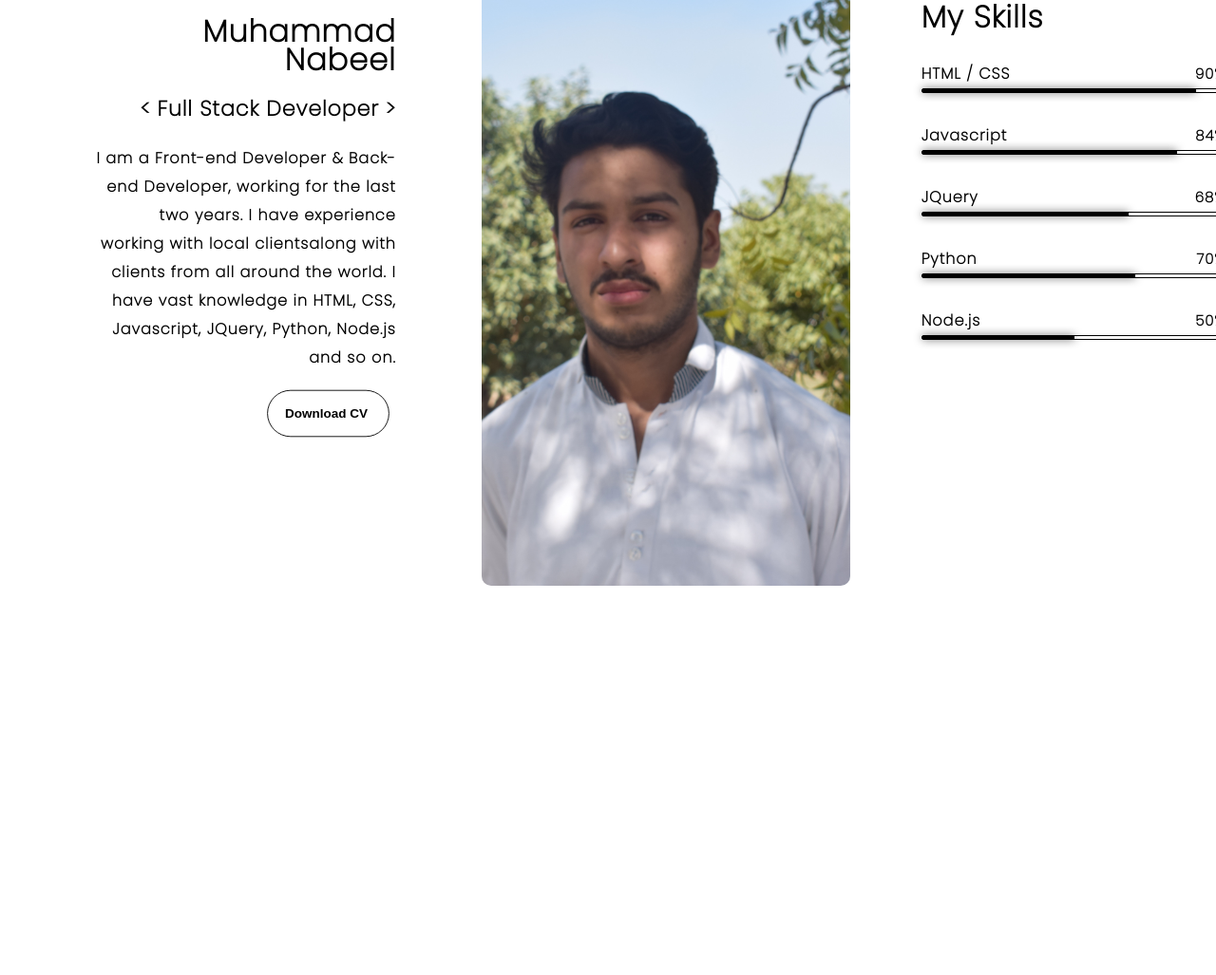
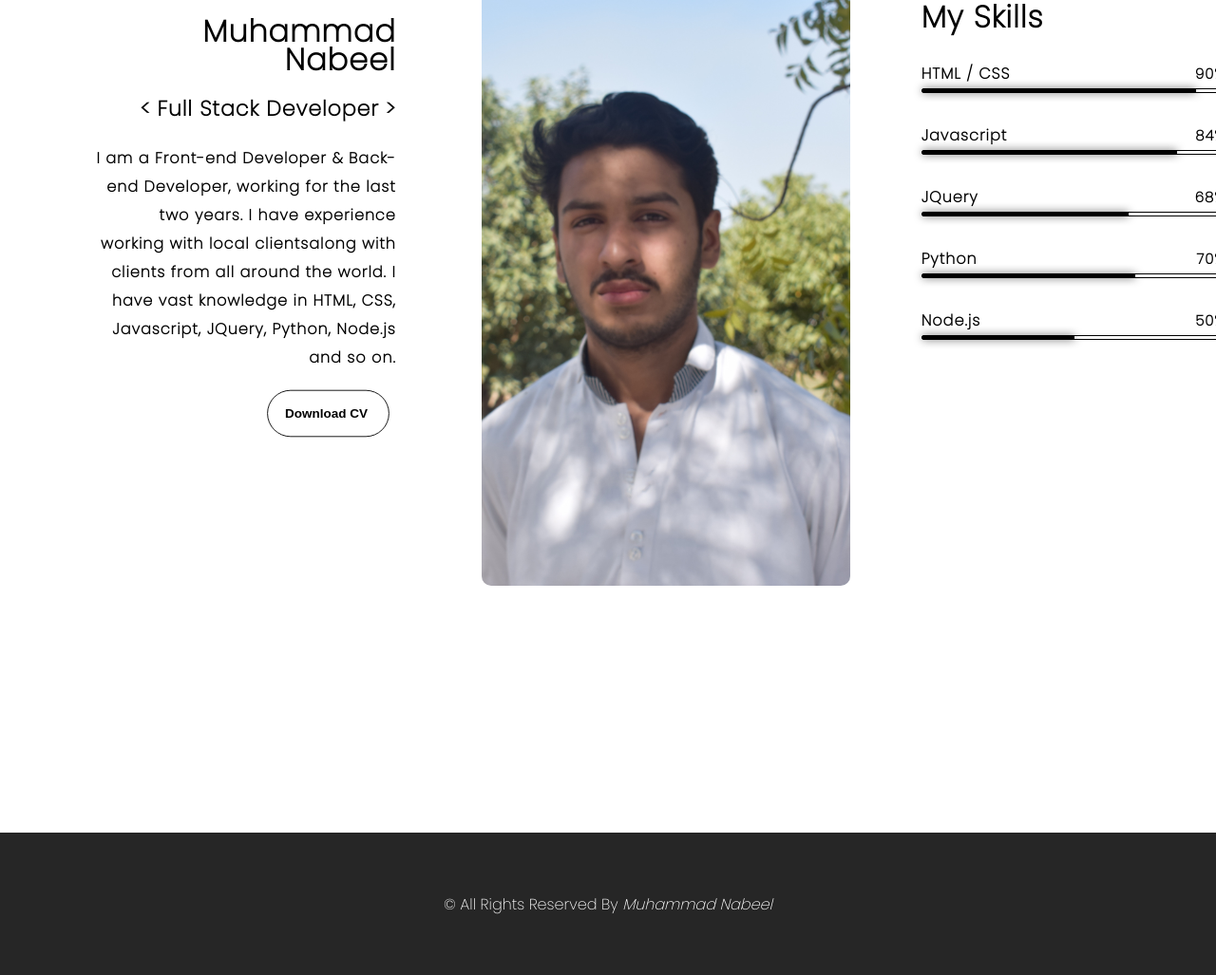
Before and after one commit to badboy-seventeen/responsive-portfolio, a plain HTML site: page index.html in a window 1280 px wide. Shown: the part 923-1950 px from the top of the page at 95% size. Before the commit the page ends 1800 px from the top, so only its background shows below. Drawn offline with nearby package versions, Linux system fonts and the light colour scheme.

Commit message:
Footer Added

```diff
--- a/index.html
+++ b/index.html
@@ -78,6 +78,9 @@
             </div>
         </div>
     </div>
+    <footer>
+        <div>&copy; All Rights Reserved By <a href="#">Muhammad Nabeel</a></div>
+    </footer>
 
     <!-- <script src="node_modules\particles.js\particles.js"></script> -->
     <script src="https://code.jquery.com/jquery-3.3.1.min.js" integrity="sha256-FgpCb/KJQlLNfOu91ta32o/NMZxltwRo8QtmkMRdAu8="
--- a/master.css
+++ b/master.css
@@ -75,3 +75,24 @@ body {
     color: #000;
     font-weight: bold;
 }
+
+footer {
+    height: 150px;
+    width: 100vw;
+    background: #262626;
+    color: #fff;
+    text-align: center;
+}
+
+footer div {
+    position: relative;
+    top: 50%;
+    left: 50%;
+    transform: translate(-50%, -50%);
+}
+
+footer div a{
+    color: white;
+    text-decoration: none;
+    font-style: italic;
+}
```
